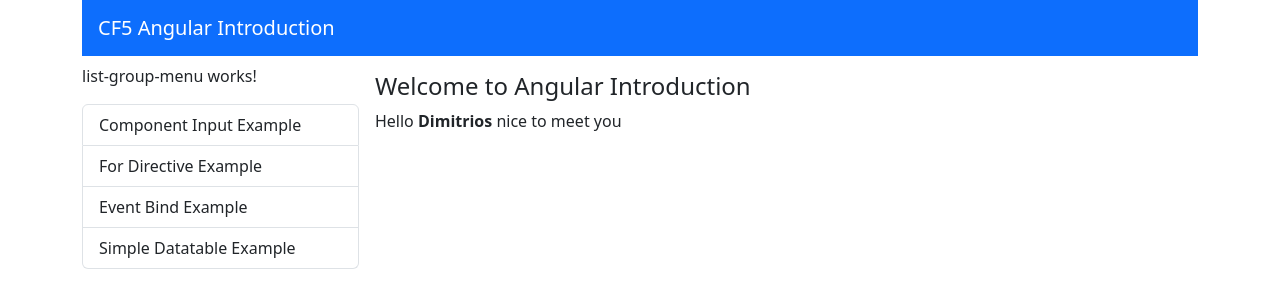
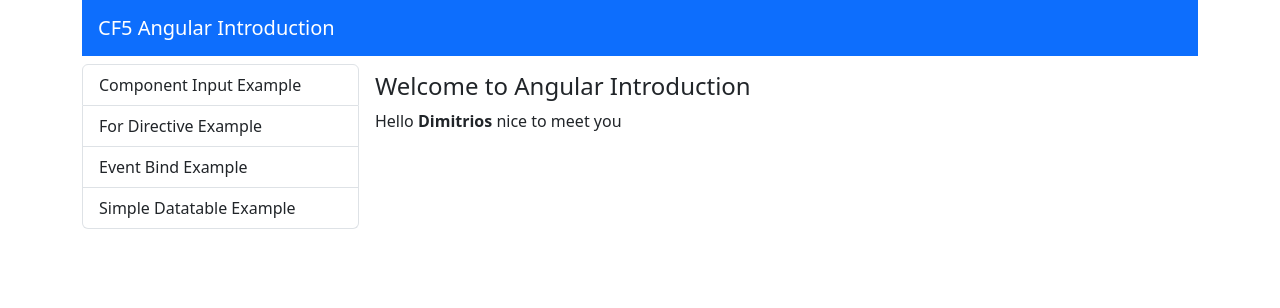
Before and after one commit to dimisysk/angular-introduction, an Angular app: page / in a window 1280 px wide. Shown: the top 308 px of the page. Built offline with nearby package versions, Linux system fonts and the light colour scheme.

Commit message:
simple menu app

```diff
--- a/src/app/components/list-group-menu/list-group-menu.component.html
+++ b/src/app/components/list-group-menu/list-group-menu.component.html
@@ -1,13 +1,13 @@
-<p>list-group-menu works!</p>
-
+<!-- <p>list-group-menu works!</p> -->
 
 <div class="list-group">
   @for (entry of menu; track entry) {
-        <a class="list-group-item list-group-item-action text-truncate"
+    <a
+      class="list-group-item list-group-item-action text-truncate"
       [routerLink]="entry.routerLink"
       [routerLinkActive]="['active']"
     >
-            {{entry.text}}
+      {{ entry.text }}
     </a>
   }
 </div>
```
Lines whose indentation alone changed are shown as unchanged.
